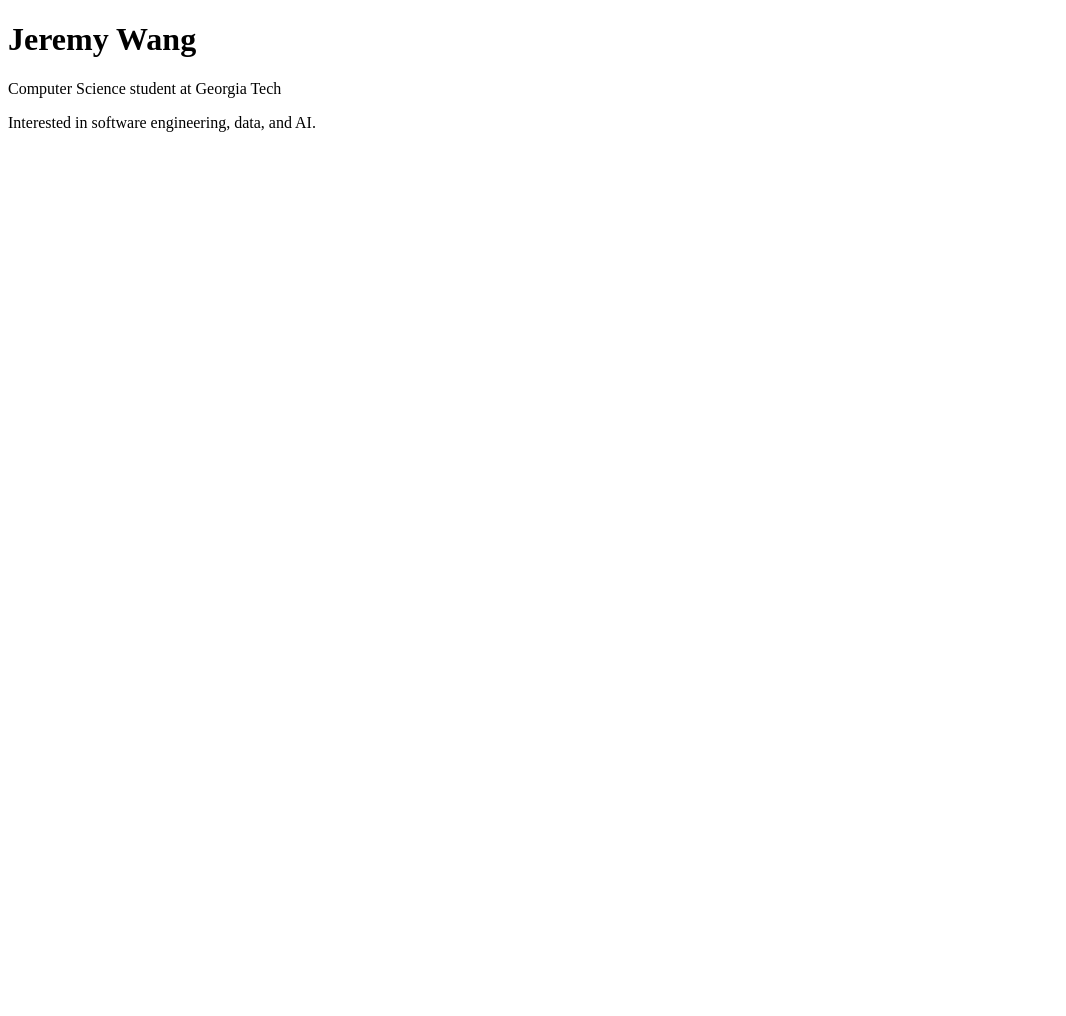
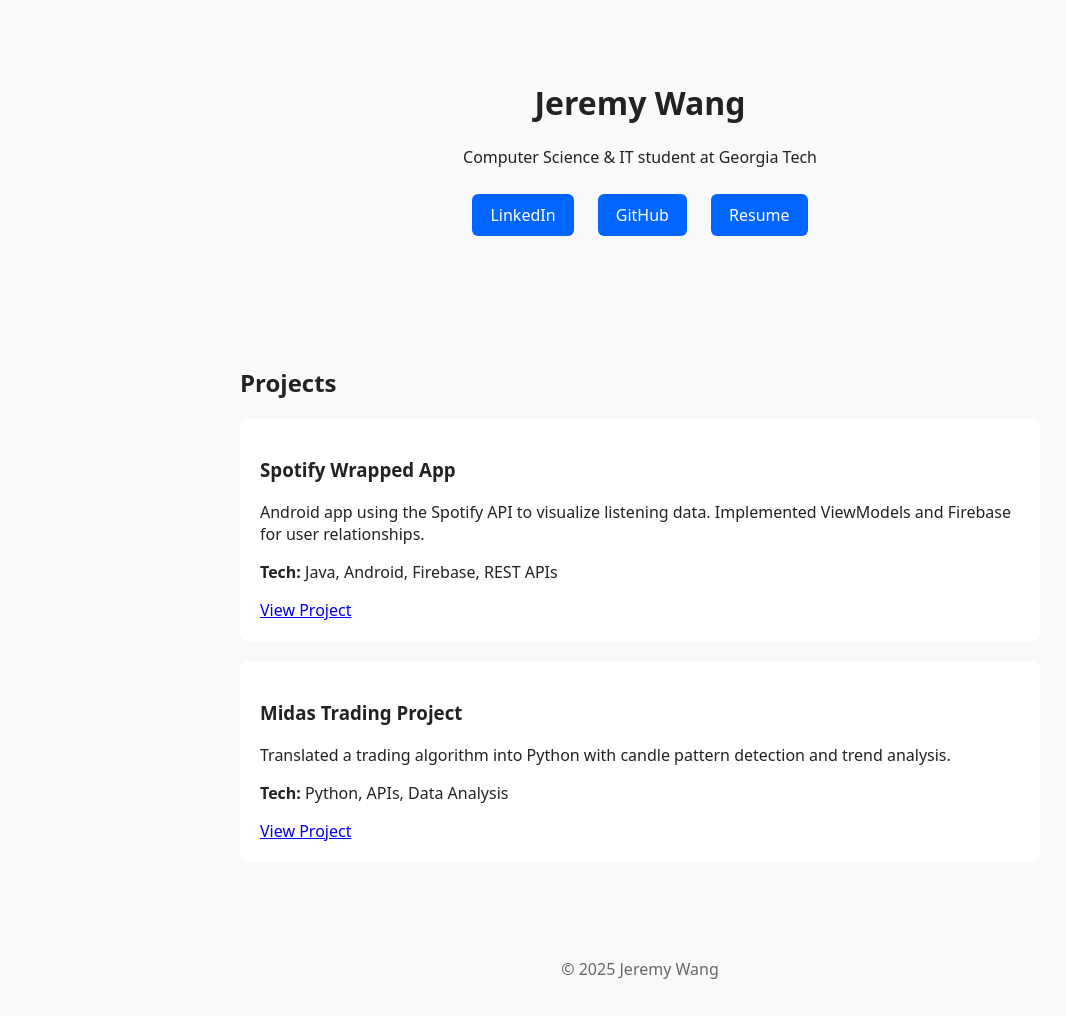
Before and after one commit to baiyue789/baiyue789.github.io, a plain HTML site: page index.html in a window 1280 px wide. Shown: the whole page, without its empty margins (0-1066 px from the left). Before the commit the page ends 800 px from the top, so only its background shows below. Drawn offline with Linux system fonts and the light colour scheme.

Commit message:
updated website

```diff
--- a/index.html
+++ b/index.html
@@ -1,12 +1,57 @@
 <!DOCTYPE html>
 <html lang="en">
 <head>
-  <meta charset="UTF-8">
+  <meta charset="UTF-8" />
+  <meta name="viewport" content="width=device-width, initial-scale=1.0" />
   <title>Jeremy Wang | Portfolio</title>
+
+  <!-- CSS -->
+  <link rel="stylesheet" href="styles.css" />
 </head>
 <body>
-  <h1>Jeremy Wang</h1>
-  <p>Computer Science student at Georgia Tech</p>
-  <p>Interested in software engineering, data, and AI.</p>
+
+  <!-- HERO / INTRO -->
+  <header class="hero">
+    <h1>Jeremy Wang</h1>
+    <p>Computer Science & IT student at Georgia Tech</p>
+
+    <div class="buttons">
+      <a href="https://www.linkedin.com/in/jeremy-wang-aa7292262/" target="_blank">LinkedIn</a>
+      <a href="https://github.com/baiyue789" target="_blank">GitHub</a>
+      <a href="JeremyWangResume.pdf" target="_blank">Resume</a>
+    </div>
+  </header>
+
+  <!-- PROJECTS -->
+  <section class="projects">
+    <h2>Projects</h2>
+
+    <div class="project-card">
+      <h3>Spotify Wrapped App</h3>
+      <p>
+        Android app using the Spotify API to visualize listening data.
+        Implemented ViewModels and Firebase for user relationships.
+      </p>
+      <p><strong>Tech:</strong> Java, Android, Firebase, REST APIs</p>
+      <a href="https://stamjunk1.wixsite.com/spotifywrapped" target="_blank">View Project</a>
+    </div>
+
+    <div class="project-card">
+      <h3>Midas Trading Project</h3>
+      <p>
+        Translated a trading algorithm into Python with candle pattern detection
+        and trend analysis.
+      </p>
+      <p><strong>Tech:</strong> Python, APIs, Data Analysis</p>
+      <a href="https://github.com/YOUR_REPO" target="_blank">View Project</a>
+    </div>
+
+  </section>
+
+  <!-- FOOTER / CONTACT -->
+  <footer>
+    <p>© 2025 Jeremy Wang</p>
+  </footer>
+
 </body>
 </html>
--- /dev/null
+++ b/styles.css
@@ -0,0 +1,41 @@
+body {
+  font-family: system-ui, -apple-system, sans-serif;
+  margin: 0;
+  padding: 0;
+  background: #f8f9fb;
+  color: #222;
+}
+
+.hero {
+  padding: 60px 20px;
+  text-align: center;
+}
+
+.buttons a {
+  display: inline-block;
+  margin: 10px;
+  padding: 10px 18px;
+  text-decoration: none;
+  border-radius: 6px;
+  background: #0066ff;
+  color: white;
+}
+
+.projects {
+  max-width: 800px;
+  margin: 0 auto;
+  padding: 40px 20px;
+}
+
+.project-card {
+  background: white;
+  padding: 20px;
+  margin-bottom: 20px;
+  border-radius: 8px;
+}
+
+footer {
+  text-align: center;
+  padding: 20px;
+  color: #666;
+}
```
Also changed, not shown: 1 other file.
